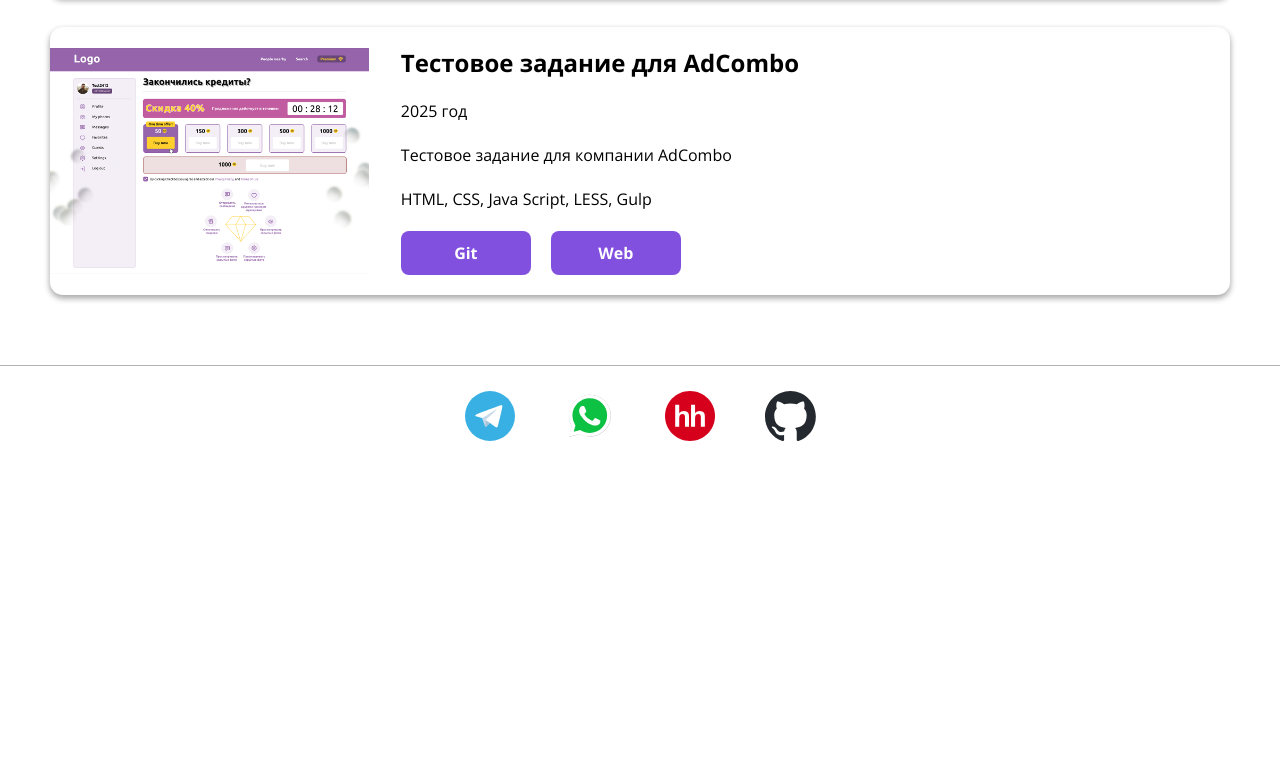
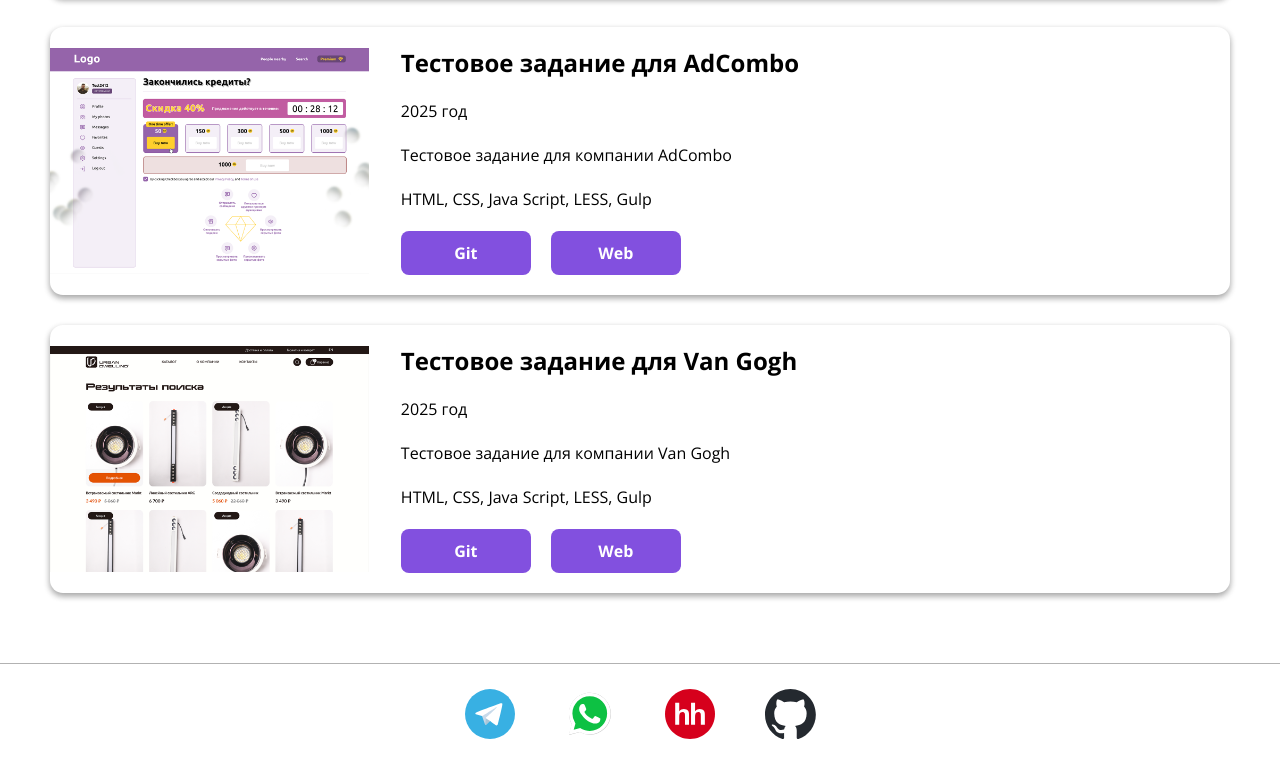
Before and after one commit to ol-barbar/my-portfolio, a plain HTML site: page source/index.html in a window 1280 px wide. Shown: the part 2228-3002 px from the top of the page. Before the commit the page ends 2704 px from the top, so only its background shows below. Drawn offline with nearby package versions, Linux system fonts and the light colour scheme; files that its build step writes are made by us from their sources.

Commit message:
update van gogh

```diff
--- a/source/index.html
+++ b/source/index.html
@@ -302,6 +302,25 @@
                                 </div>
                             </div>
                         </li>
+                        <li class="portfolio__item">
+                            <img class="portfolio__img" src="img/van-gogh-image.png" alt="">
+                            <div class="portfolio__info">
+                                <div class="portfolio__info-container">
+                                    <h3 class="portfolio__name">Тестовое задание для Van Gogh</h3>
+                                    <p class="portfolio__date">2025 год</p>
+                                    <p class="portfolio__desc">Тестовое задание для компании Van Gogh</p>
+                                    <p class="portfolio__skills">HTML, CSS, Java Script, LESS, Gulp</p>
+                                </div>
+                                <div class="portfolio__link-container">
+                                    <a class="portfolio__link portfolio__link--git" href="https://github.com/ol-barbar/van-gogh">
+                                        Git
+                                    </a>
+                                    <a class="portfolio__link portfolio__link--web" href="https://ol-barbar.github.io/van-gogh/">
+                                        Web
+                                    </a>
+                                </div>
+                            </div>
+                        </li>
                         <!-- <li class="portfolio__item">
                             <img class="portfolio__img" src="" alt="">
                             <div class="portfolio__info">
@@ -333,7 +352,6 @@
                     <ul class="footer-contacts__list">
                         <li class="footer-contacts__item">
                             <a class="footer-contacts__link" href="">
-                                <!-- <img class="footer-contacts__icon" src="" alt=""> -->
                                 <svg class="footer-contacts__icon" width="240" height="240">
                                     <use xlink:href="#icon-telegram"></use>
                                 </svg>
@@ -342,7 +360,6 @@
                         </li>
                         <li class="footer-contacts__item">
                             <a class="footer-contacts__link" href="https://wa.me/79315341836">
-                                <!-- <img class="footer-contacts__icon" src="" alt=""> -->
                                 <svg class="footer-contacts__icon" width="176" height="176">
                                     <use xlink:href="#icon-whatsapp"></use>
                                 </svg>
@@ -351,7 +368,6 @@
                         </li>
                         <li class="footer-contacts__item">
                             <a class="footer-contacts__link" href="https://spb.hh.ru/resume/0c31ccf7ff0ec03ab20039ed1f326c46515a56">
-                                <!-- <img class="footer-contacts__icon" src="" alt=""> -->
                                 <svg class="footer-contacts__icon" width="48" height="48">
                                     <use xlink:href="#icon-hh"></use>
                                 </svg>
@@ -360,7 +376,6 @@
                         </li>
                         <li class="footer-contacts__item">
                             <a class="footer-contacts__link" href="https://github.com/ol-barbar">
-                                <!-- <img class="footer-contacts__icon" src="" alt=""> -->
                                 <svg class="footer-contacts__icon" width="98" height="96">
                                     <use xlink:href="#icon-github"></use>
                                 </svg>
@@ -369,10 +384,8 @@
                         </li>
                     </ul>
                 </div>
-                <!-- <div class="footer-copyright"></div> -->
             </div>
         </div>
     </footer>
-    <!-- <script src="js/booking.min.js"></script> -->
 </body>
 </html>
```
Also changed, not shown: index.html (+2 -2 lines), img/van-gogh-image.png (added), img/van-gogh-image.webp (added), source/img/van-gogh-image.png (added), 4 other files.
